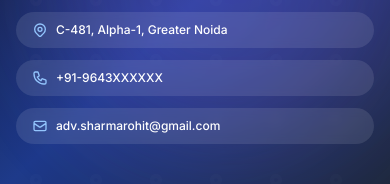
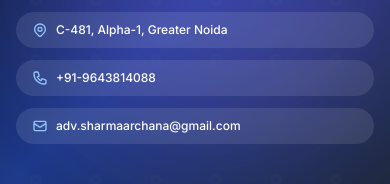
Before and after one commit to GitPawanGupta/A-Portfolio, a React (Create React App) app: page / in a window 390 px wide. Shown: the part 188-372 px from the top of the page. Built offline with nearby package versions, Linux system fonts and the light colour scheme; the HTML template or start-up script is replaced by a standard one.

Commit message:
Update: Corrected phone number and email address

```diff
--- a/src/components/Header.js
+++ b/src/components/Header.js
@@ -30,14 +30,14 @@ const Header = () => {
             <svg className="w-4 h-4 sm:w-5 sm:h-5 text-blue-300 flex-shrink-0" fill="none" stroke="currentColor" viewBox="0 0 24 24">
               <path strokeLinecap="round" strokeLinejoin="round" strokeWidth="2" d="M3 5a2 2 0 012-2h3.28a1 1 0 01.948.684l1.498 4.493a1 1 0 01-.502 1.21l-2.257 1.13a11.042 11.042 0 005.516 5.516l1.13-2.257a1 1 0 011.21-.502l4.493 1.498a1 1 0 01.684.949V19a2 2 0 01-2 2h-1C9.716 21 3 14.284 3 6V5z" />
             </svg>
-            <span className="font-medium">+91-9643XXXXXX</span>
+            <span className="font-medium">+91-9643814088</span>
           </div>
 
           <div className="flex items-center gap-2 sm:gap-3 bg-white/10 backdrop-blur-sm rounded-full px-4 sm:px-5 py-2.5 sm:py-3 hover:bg-white/20 transition-all duration-300 hover:scale-105 cursor-pointer">
             <svg className="w-4 h-4 sm:w-5 sm:h-5 text-blue-300 flex-shrink-0" fill="none" stroke="currentColor" viewBox="0 0 24 24">
               <path strokeLinecap="round" strokeLinejoin="round" strokeWidth="2" d="M3 8l7.89 5.26a2 2 0 002.22 0L21 8M5 19h14a2 2 0 002-2V7a2 2 0 00-2-2H5a2 2 0 00-2 2v10a2 2 0 002 2z" />
             </svg>
-            <span className="font-medium break-all">adv.sharmarohit@gmail.com</span>
+            <span className="font-medium break-all">adv.sharmaarchana@gmail.com</span>
           </div>
         </div>
       </div>
```
Also changed, not shown: 1 other file (tests, documents, lock files or other folders).
